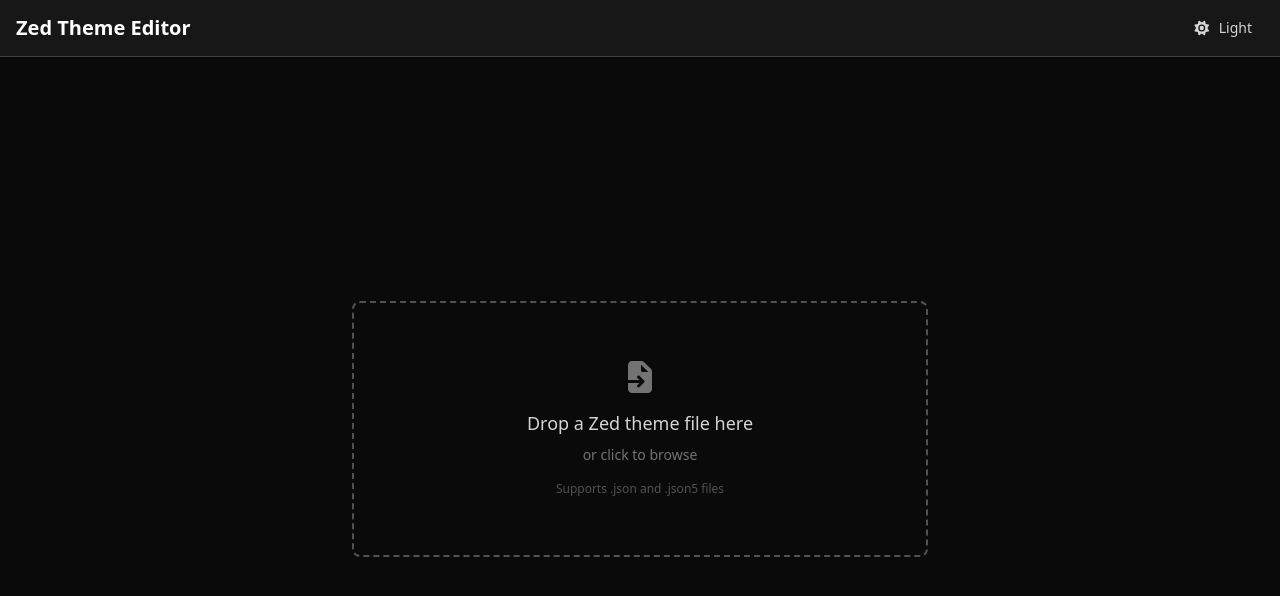
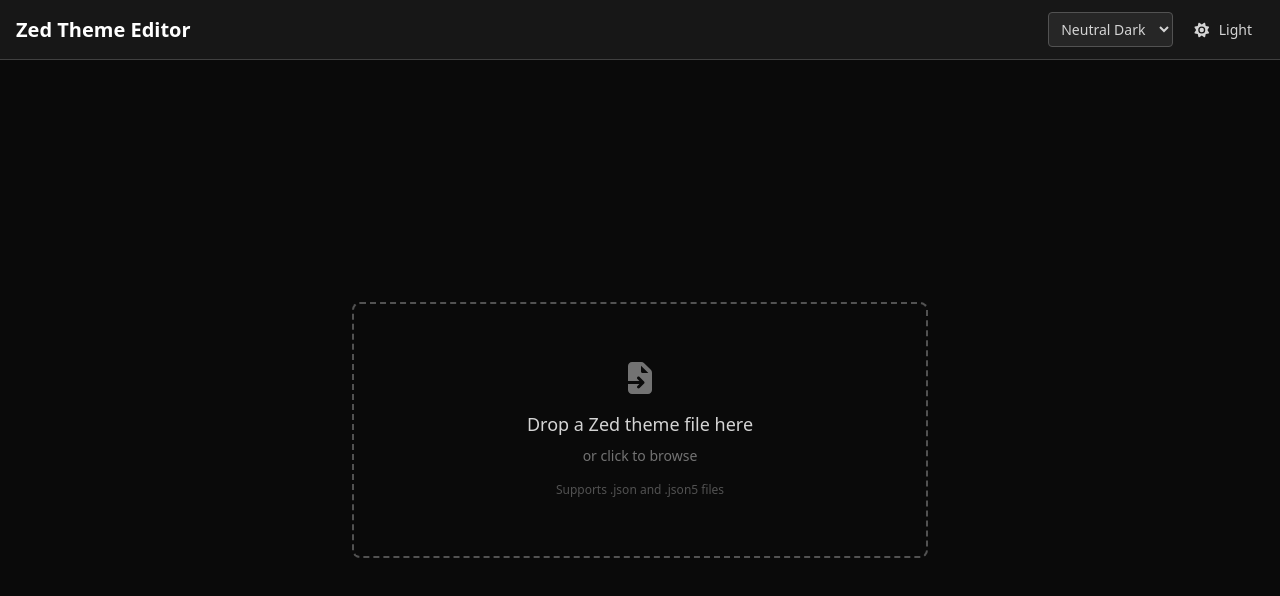
Before and after one commit to jdlien/zed-theme-editor, a React (Vite) app: page / in a window 1280 px wide. Shown: the top 596 px of the page. Built offline with nearby package versions, Linux system fonts and the light colour scheme.

Commit message:
Add editor theme selection dropdown
- Add theme select dropdown to Toolbar with all 6 themes
- Persist theme preference to localStorage via useLocalStorage hook
- Pass selected theme to JsonEditorPanel for live switching

```diff
--- a/src/components/ThemeEditor.tsx
+++ b/src/components/ThemeEditor.tsx
@@ -6,8 +6,10 @@
 import { useCallback, useEffect, useMemo, useRef, useState } from 'react'
 import { useThemeEditor } from '@/hooks/useThemeEditor'
 import { useFileAccess } from '@/hooks/useFileAccess'
+import { useLocalStorage } from '@/hooks/useLocalStorage'
 import { extractColors, extractColorsAsMap } from '@/lib/jsonParsing'
 import { formatShortcut } from '@/lib/keyboard'
+import { getDefaultTheme, type EditorThemeName } from '@/lib/editorThemes'
 import { DropZone } from './DropZone'
 import { Toolbar } from './Toolbar'
 import { ThemeTabs } from './ThemeTabs'
@@ -35,6 +37,12 @@
   } = useThemeEditor()
 
   const { saveFile, isSupported: canSaveInPlace } = useFileAccess()
+
+  // Editor theme state (persisted to localStorage)
+  const [editorTheme, setEditorTheme] = useLocalStorage<EditorThemeName>(
+    'editorTheme',
+    getDefaultTheme(state.isDarkMode)
+  )
 
   // Color filter state
   const [colorFilter, setColorFilter] = useState('')
@@ -158,6 +166,8 @@
         <Toolbar
           isDarkMode={state.isDarkMode}
           onToggleDarkMode={() => setDarkMode(!state.isDarkMode)}
+          editorTheme={editorTheme}
+          onEditorThemeChange={setEditorTheme}
         />
         <div className="flex flex-1 items-center justify-center p-8">
           <DropZone
@@ -188,6 +198,8 @@
         canSave={canSaveInPlace}
         isDarkMode={state.isDarkMode}
         onToggleDarkMode={() => setDarkMode(!state.isDarkMode)}
+        editorTheme={editorTheme}
+        onEditorThemeChange={setEditorTheme}
       />
 
       {/* Theme tabs */}
@@ -248,6 +260,7 @@
               onColorClick={handleColorClick}
               selectedColorPath={state.selectedColorPath}
               isDarkMode={state.isDarkMode}
+              editorTheme={editorTheme}
               originalColors={originalColors}
             />
           </div>
--- a/src/components/Toolbar.tsx
+++ b/src/components/Toolbar.tsx
@@ -6,6 +6,7 @@
 import { FontAwesomeIcon } from '@fortawesome/react-fontawesome'
 import { faSun, faMoon, faFloppyDisk } from '@fortawesome/free-solid-svg-icons'
 import { formatShortcut } from '@/lib/keyboard'
+import { editorThemes, type EditorThemeName } from '@/lib/editorThemes'
 
 interface ToolbarProps {
   fileName?: string
@@ -14,6 +15,8 @@
   canSave?: boolean
   isDarkMode: boolean
   onToggleDarkMode: () => void
+  editorTheme?: EditorThemeName
+  onEditorThemeChange?: (theme: EditorThemeName) => void
 }
 
 export function Toolbar({
@@ -23,6 +26,8 @@
   canSave = true,
   isDarkMode,
   onToggleDarkMode,
+  editorTheme,
+  onEditorThemeChange,
 }: ToolbarProps) {
   return (
     <header className="flex items-center justify-between border-b border-neutral-300 bg-neutral-50 px-4 py-3 dark:border-neutral-700 dark:bg-neutral-900">
@@ -40,6 +45,20 @@
         )}
       </div>
       <div className="flex items-center gap-2">
+        {onEditorThemeChange && (
+          <select
+            value={editorTheme}
+            onChange={(e) => onEditorThemeChange(e.target.value as EditorThemeName)}
+            className="rounded border border-neutral-300 bg-neutral-50 px-2 py-1.5 text-sm text-neutral-700 transition-colors hover:bg-neutral-100 focus:border-blue-500 focus:outline-none dark:border-neutral-600 dark:bg-neutral-800 dark:text-neutral-300 dark:hover:bg-neutral-700"
+            title="Editor theme"
+          >
+            {Object.values(editorThemes).map((theme) => (
+              <option key={theme.name} value={theme.name}>
+                {theme.label}
+              </option>
+            ))}
+          </select>
+        )}
         <button
           onClick={onToggleDarkMode}
           className="flex items-center gap-2 rounded px-3 py-1.5 text-sm text-neutral-700 transition-colors hover:bg-neutral-200 dark:text-neutral-300 dark:hover:bg-neutral-700"
```
